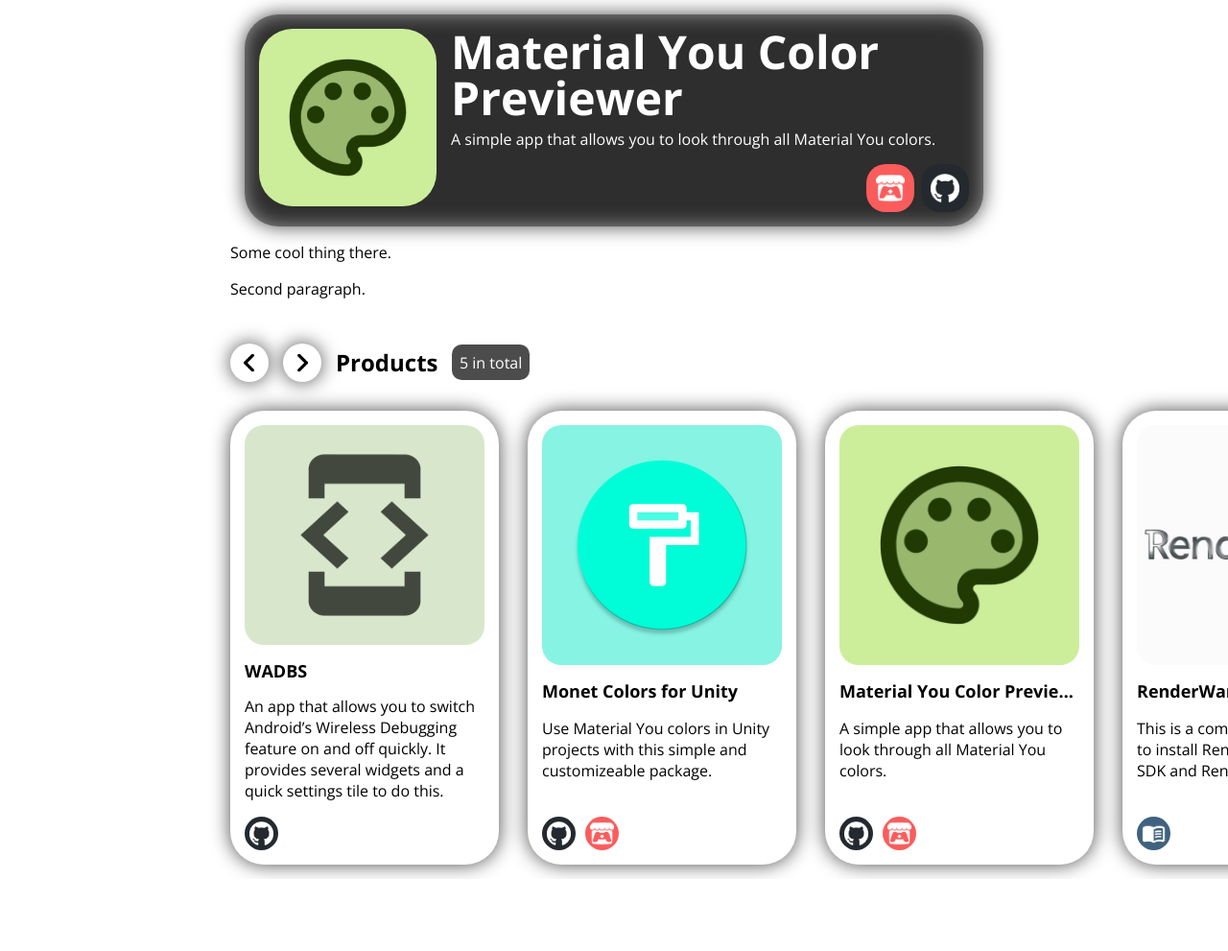
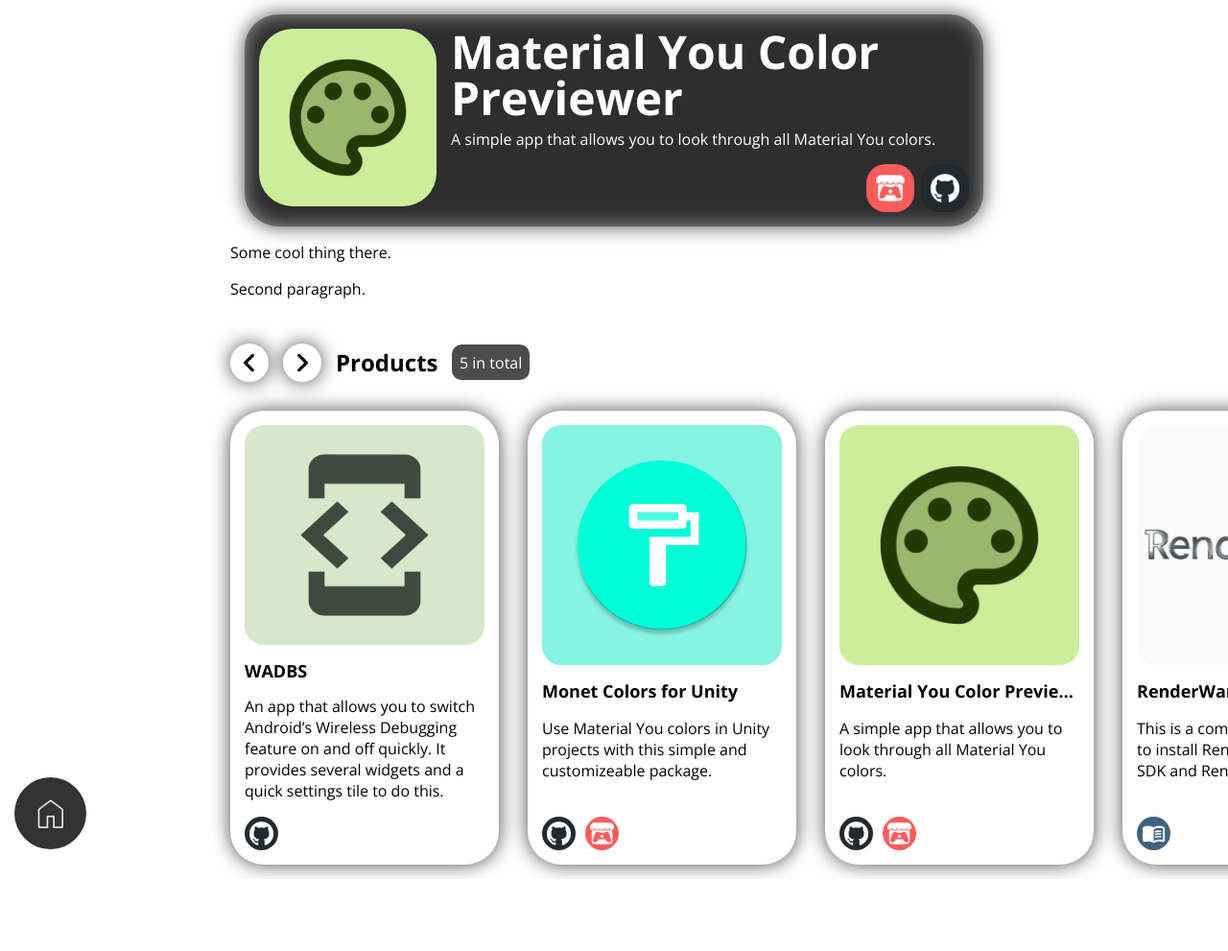
Before and after one commit to Smooth-E/smooth-e.github.io, a Jekyll site: the page built from _products/material-you-color-previewer.md, in a window 1280 px wide. Shown: the whole page at 96% size. Built offline with Jekyll 4.4.1, drawn with Linux system fonts in a browser that asks for light colours; before the commit the page ends 916 px from its top, so only the background shows below that.

Commit message:
Add a button to return to the homepage into product pages' templates

```diff
--- a/_layouts/product.html
+++ b/_layouts/product.html
@@ -53,15 +53,18 @@
                         <div id="name">{{ page.name }}</div>
                         <div id="description">{{ page.description }}</div>
 
-                        <div id="sources">
+                        <div id="sources" class="no-url-highlighting">
                             {% assign source_index = 0 %}
                             {% for source in page.sources %}
                                 {% assign splitted_source = source |  split: " | " %}
                                 {% assign type = splitted_source.first | strip %}
                                 {% assign slugged_name = type | downcase | slugify: "pretty" %}
-                                <div class="source-badge"
-                                     data-type="{{ slugged_name }}"
-                                     style="animation-delay: {{ source_index }}s;"
+                                <a class="source-badge"
+                                   data-type="{{ slugged_name }}"
+                                   style="animation-delay: {{ source_index }}s;"
+                                   href="{{ splitted_source[1] }}"
+                                   target="_blank"
+                                   rel="noreferrer noopener"
                                 >
                                     <img src="{{ "/assets/icon-" |  append: slugged_name |  append: ".png" }}"
                                          alt="{{ slugged_name }}"
@@ -79,7 +82,7 @@
                                             Download
                                         {% endif %}
                                     </div>
-                                </div>
+                                </a>
                                 {% assign source_index = source_index | plus: 0.1 %}
                             {% endfor %}
                         </div>
@@ -97,5 +100,10 @@
 
         <products-carousel></products-carousel>
 
+        <a id="button-home" class="no-url-highlighting" href="/index.html">
+            <img src="/assets/icon-home.png" alt="Home Icon"/>
+            <span>Home</span>
+        </a>
+
     </body>
 </html>
--- a/css/product.scss
+++ b/css/product.scss
@@ -1,5 +1,9 @@
 ---
 ---
+
+:root {
+  --floating-button-size: 75px;
+}
 
 #banner-container {
 
@@ -130,11 +134,6 @@
             color: #FFF0;
           }
 
-          &:hover .source-name {
-            width: 100px;
-            color: #FFF;
-          }
-
         }
 
       }
@@ -147,6 +146,39 @@
 
 .content * {
   max-width: 100%;
+}
+
+#button-home {
+  position: sticky;
+  width: var(--floating-button-size);
+  height: var(--floating-button-size);
+  bottom: var(--margin);
+  left: var(--margin);
+  z-index: 100;
+  display: flex;
+  flex-direction: row;
+  background-color: rgba(0, 0, 0, 0.8);
+  color: white;
+  border-radius: 50%;
+  backdrop-filter: blur(10px);
+  transition: all 0.3s;
+  overflow: hidden;
+
+
+  img {
+    width: calc(var(--floating-button-size) - var(--margin) * 2);
+    height: calc(var(--floating-button-size) - var(--margin) * 2);
+    margin: var(--margin);
+  }
+
+  span {
+    color: rgba(255, 255, 255, 0);
+    font-size: 1.2em;
+    margin-top: auto;
+    margin-bottom: auto;
+    transition: all 0.25s;
+  }
+
 }
 
 @media screen and (any-hover: hover) {
@@ -176,6 +208,22 @@
         padding-bottom: calc(var(--margin) / 2) !important;
       }
 
+      .source-badge:hover .source-name {
+        width: 100px !important;
+        color: #FFF !important;
+      }
+
+    }
+
+  }
+
+  #button-home:hover {
+    border-radius: var(--corner-radius-small);
+    width: calc(var(--floating-button-size) + 1.2em * 4);
+
+    span {
+      color: white;
+      transition: all 1s;
     }
 
   }
--- a/css/style.scss
+++ b/css/style.scss
@@ -22,6 +22,18 @@
 @font-face {
     font-family: "OpenSans";
     src: url("/assets/fonts/opensans.ttf") format("truetype");
+
+}
+
+@font-face {
+    font-family: "IBM Plex Sans";
+    src: url("/assets/fonts/ibm-plex-sans.ttf") format("truetype");
+
+}
+
+@font-face {
+    font-family: "IBM Plex Mono";
+    src: url("/assets/fonts/ibm-plex-mono.ttf") format("truetype");
 
 }
 
@@ -122,7 +134,7 @@
     width: fit-content;
 }
 
-.no-url-highlighting a {
+.no-url-highlighting a, a.no-url-highlighting {
     color: inherit;
     text-decoration: inherit;
 }
```
Also changed, not shown: assets/fonts/ibm-plex-mono.ttf (added), assets/fonts/ibm-plex-sans.ttf (added), assets/icon-home.png (added).
